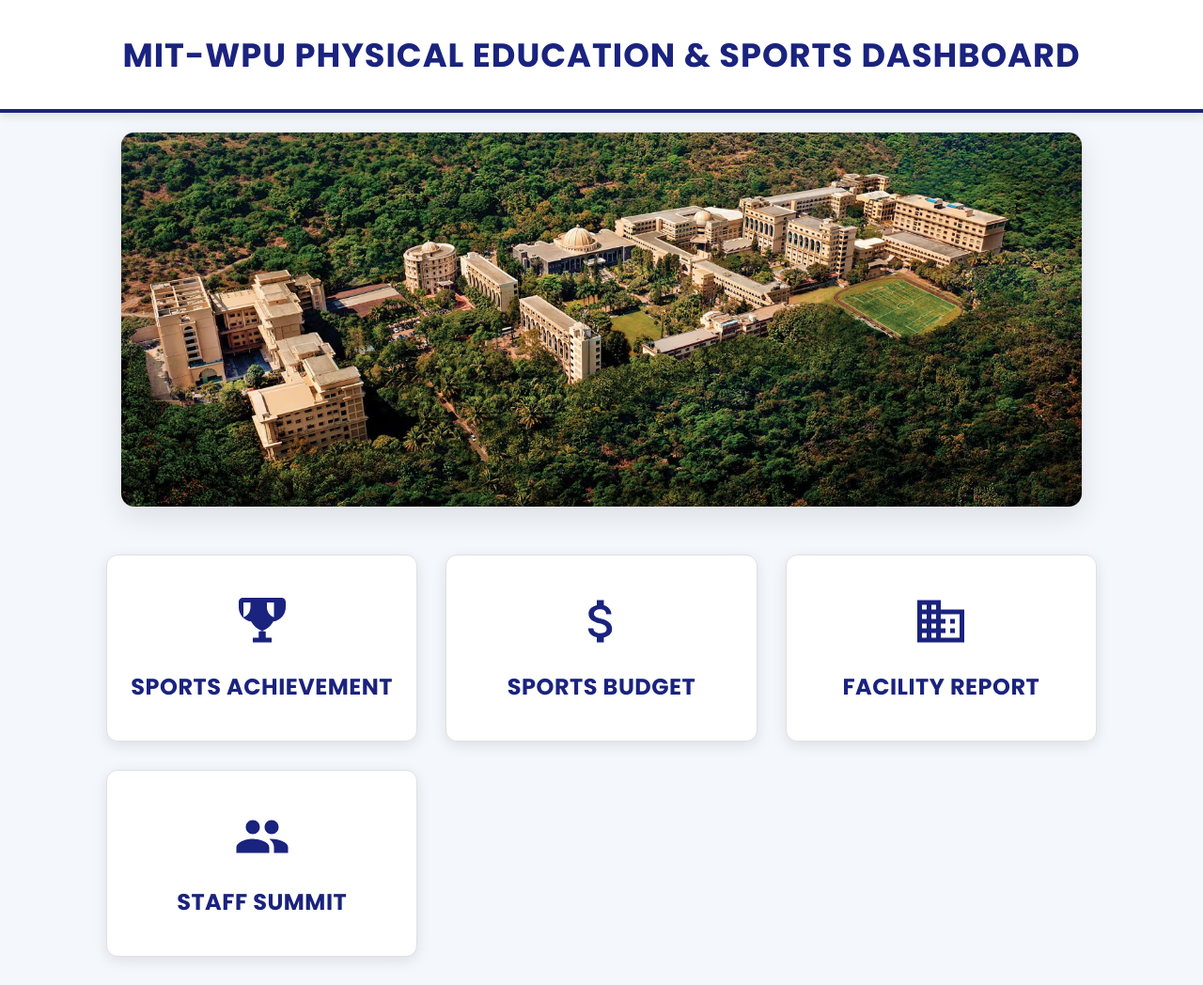
After one commit to sanskarladkat/Sport_Dashboard_2025-26, a Flask app: template templates/index.html in a window 1280 px wide. The commit adds this page. Shown: the whole page at 94% size. Run offline with Flask 3, Linux system fonts and the light colour scheme; the template is opened without the code that fills it, so the values that code supplies are empty.

Commit message:
new Dashboard Added

```diff
--- a/app.py
+++ b/app.py
@@ -87,8 +87,11 @@
 
 # --- ROUTES ---
 @app.route('/')
-def home(): return render_template('dashboard.html')
-
+def index():
+    return render_template('index.html')
+@app.route('/achievements')
+def achievements_page():
+    return render_template('dashboard.html')
 @app.route('/budget')
 def budget_page(): return render_template('budget.html')
 
--- a/templates/budget.html
+++ b/templates/budget.html
@@ -31,8 +31,8 @@
     </style>
 </head>
 <body>
-
     <div class="container">
+        <a href="/" class="back-btn">← Back to Home</a>
         <h1>Department of Physical Education & Sports</h1>
 
         <h2 style="opacity: 0.7; font-size: 1.2rem; margin-top: -10px;">Budget Utilization 2025-26</h2>
--- /dev/null
+++ b/templates/index.html
@@ -0,0 +1,209 @@
+<!DOCTYPE html>
+<html lang="en">
+<head>
+    <meta charset="UTF-8">
+    <meta name="viewport" content="width=device-width, initial-scale=1.0">
+    <title>MIT-WPU Sports Dashboard</title>
+    <link href="https://fonts.googleapis.com/css2?family=Poppins:wght@300;500;700&display=swap" rel="stylesheet">
+    <style>
+        :root {
+            --header-h: 15vh;
+            --image-h: 55vh;
+
+            /* --- ALWAYS LIGHT THEME --- */
+            --primary: #1a237e; /* Deep Blue */
+            --accent: #ff4560;  /* Red Accent */
+            --bg-color: #f4f7fc; /* Light Gray Background */
+            --card-bg: #ffffff;  /* White Cards */
+            --text-color: #333333; /* Dark Gray Text */
+            --shadow-color: rgba(0,0,0,0.1); /* Soft Shadow */
+            --border-color: #e0e0e0;
+        }
+
+        * { box-sizing: border-box; }
+
+        body {
+            font-family: 'Poppins', sans-serif;
+            background-color: var(--bg-color);
+            color: var(--text-color);
+            margin: 0;
+            padding: 0;
+            min-height: 100vh;
+            display: flex;
+            flex-direction: column;
+        }
+
+        /* --- HEADER --- */
+        header {
+            height: var(--header-h);
+            display: flex;
+            justify-content: center;
+            align-items: center;
+            padding: 0 20px;
+            text-align: center;
+            background: var(--card-bg);
+            border-bottom: 4px solid var(--primary);
+            box-shadow: 0 4px 10px var(--shadow-color);
+        }
+
+        header h1 {
+            font-size: 2.2rem;
+            font-weight: 700;
+            margin: 0;
+            color: var(--primary);
+            text-transform: uppercase;
+            letter-spacing: 1px;
+        }
+
+        /* --- BANNER (80% WIDTH & CENTERED) --- */
+        .banner-wrapper {
+            width: 100%;
+            height: var(--image-h);
+            display: flex;
+            justify-content: center;
+            align-items: center;
+            padding: 20px 0;
+        }
+
+        .banner-container {
+            width: 80%;
+            height: 100%;
+            border-radius: 15px;
+            overflow: hidden;
+            box-shadow: 0 10px 30px var(--shadow-color);
+            border: 1px solid var(--border-color);
+        }
+
+        .banner-image {
+            width: 100%;
+            height: 100%;
+            object-fit: cover;
+            object-position: center;
+            transition: transform 8s ease;
+        }
+
+        .banner-container:hover .banner-image {
+            transform: scale(1.05);
+        }
+
+        /* --- NAVIGATION --- */
+        .nav-section {
+            flex-grow: 1;
+            display: flex;
+            justify-content: center;
+            align-items: flex-start;
+            padding: 30px 20px;
+        }
+
+        .nav-grid {
+            display: grid;
+            grid-template-columns: repeat(auto-fit, minmax(280px, 1fr)); /* Wider columns */
+            gap: 30px;
+            width: 85%;
+            max-width: 1400px;
+        }
+
+        .nav-card {
+            background: var(--card-bg);
+            border-radius: 12px;
+            padding: 40px 20px;
+            text-decoration: none;
+            color: var(--primary);
+            text-align: center;
+            display: flex;
+            flex-direction: column;
+            align-items: center;
+            justify-content: center;
+            border: 1px solid var(--border-color);
+            box-shadow: 0 4px 15px var(--shadow-color);
+            transition: all 0.3s ease;
+            position: relative;
+            overflow: hidden;
+        }
+
+        .nav-title {
+            font-size: 1.5rem;
+            font-weight: 700;
+            margin: 0;
+            letter-spacing: 0.5px;
+            text-transform: uppercase;
+        }
+
+        /* SVG Icon Styles */
+        .nav-icon svg {
+            width: 60px;
+            height: 60px;
+            fill: var(--primary);
+            margin-bottom: 15px;
+            transition: fill 0.3s ease, transform 0.3s ease;
+        }
+
+        /* Hover Effects */
+        .nav-card:hover {
+            transform: translateY(-8px);
+            background: var(--primary);
+            color: #ffffff;
+            box-shadow: 0 15px 30px rgba(26, 35, 126, 0.3);
+            border-color: var(--primary);
+        }
+
+        .nav-card:hover .nav-icon svg {
+            fill: #ffffff; /* Icon turns white on hover */
+            transform: scale(1.1);
+        }
+
+        /* Responsive */
+        @media (max-width: 900px) {
+            header h1 { font-size: 1.6rem; }
+            .banner-container { width: 95%; }
+            .nav-card { padding: 30px 15px; }
+            .nav-title { font-size: 1.2rem; }
+        }
+    </style>
+</head>
+<body>
+
+    <header>
+        <h1>MIT-WPU Physical Education & Sports Dashboard</h1>
+    </header>
+
+    <div class="banner-wrapper">
+        <div class="banner-container">
+            <img src="{{ url_for('static', filename='banner.jpg') }}" alt="MIT WPU Campus" class="banner-image">
+        </div>
+    </div>
+
+    <div class="nav-section">
+        <div class="nav-grid">
+            <a href="/achievements" class="nav-card">
+                <div class="nav-icon">
+                    <svg viewBox="0 0 24 24"><path d="M20.2 2H3.8C2.8 2 2 2.8 2 3.8V6c0 3.1 2.3 5.7 5.3 6.1 1.2 2.3 3.5 4 6.2 4.3v2.6H8v2h8v-2h-5.5v-2.6c2.7-.3 5-2 6.2-4.3 3-.4 5.3-3 5.3-6.1V3.8c0-1-.8-1.8-1.8-1.8zM4 6V4h3v2c0 2-1.3 3.7-3 4.3V6zm13 4.3c-1.7-.6-3-2.3-3-4.3V4h3v2z"/></svg>
+                </div>
+                <div class="nav-title">Sports Achievement</div>
+            </a>
+
+            <a href="/budget" class="nav-card">
+                <div class="nav-icon">
+                    <svg viewBox="0 0 24 24"><path d="M11.8 10.9c-2.27-.59-3-1.2-3-2.15 0-1.09 1.01-1.85 2.7-1.85 1.78 0 2.44.85 2.5 2.1h2.21c-.07-1.72-1.12-3.3-3.21-3.81V3h-3v2.16c-1.94.42-3.5 1.68-3.5 3.61 0 2.31 1.91 3.46 4.7 4.13 2.5.6 3 1.48 3 2.41 0 .69-.49 1.79-2.7 1.79-2.06 0-2.87-.92-2.98-2.1h-2.2c.12 2.19 1.76 3.42 3.68 3.83V21h3v-2.15c1.95-.37 3.5-1.5 3.5-3.55 0-2.84-2.43-3.81-4.7-4.4z"/></svg>
+                </div>
+                <div class="nav-title">Sports Budget</div>
+            </a>
+
+            <a href="/operations" class="nav-card">
+                <div class="nav-icon">
+                    <svg viewBox="0 0 24 24"><path d="M12 7V3H2v18h20V7H12zM6 19H4v-2h2v2zm0-4H4v-2h2v2zm0-4H4V9h2v2zm0-4H4V5h2v2zm4 12H8v-2h2v2zm0-4H8v-2h2v2zm0-4H8V9h2v2zm0-4H8V5h2v2zm10 12h-8v-2h2v-2h-2v-2h2v-2h-2V9h8v10zm-2-8h-2v2h2v-2zm0 4h-2v2h2v-2z"/></svg>
+                </div>
+                <div class="nav-title">Facility Report</div>
+            </a>
+
+            <a href="/staff-summit" class="nav-card">
+                <div class="nav-icon">
+                    <svg viewBox="0 0 24 24"><path d="M16 11c1.66 0 2.99-1.34 2.99-3S17.66 5 16 5c-1.66 0-3 1.34-3 3s1.34 3 3 3zm-8 0c1.66 0 2.99-1.34 2.99-3S9.66 5 8 5C6.34 5 5 6.34 5 8s1.34 3 3 3zm0 2c-2.33 0-7 1.17-7 3.5V19h14v-2.5c0-2.33-4.67-3.5-7-3.5zm8 0c-.29 0-.62.02-.97.05 1.16.84 1.97 1.97 1.97 3.45V19h6v-2.5c0-2.33-4.67-3.5-7-3.5z"/></svg>
+                </div>
+                <div class="nav-title">Staff Summit</div>
+            </a>
+        </div>
+    </div>
+
+</body>
+</html>
--- a/templates/operations.html
+++ b/templates/operations.html
@@ -32,6 +32,7 @@
 <body>
 
     <div class="container">
+        <a href="/" class="back-btn">← Back to Home</a>
         <div class="section-header">
             <h1 id="reportTitle">Monthly Sports Operations Report</h1>
             <div>
--- a/templates/staff.html
+++ b/templates/staff.html
@@ -30,8 +30,9 @@
     </style>
 </head>
 <body>
-    <div class="header">
-        <h1>Staff Summit - Performance Overview 2025-26</h1>
+    <div class="container">
+        <a href="/" class="back-btn">← Back to Home</a>
+        <h1 style="text-align: center;">Staff Summit - Performance Overview 2025-26</h1>
     </div>
 
     <div class="kpi-row">
```
Also changed, not shown: templates/dashboard.html (+24 -20 lines), static/banner.jpg (added).
